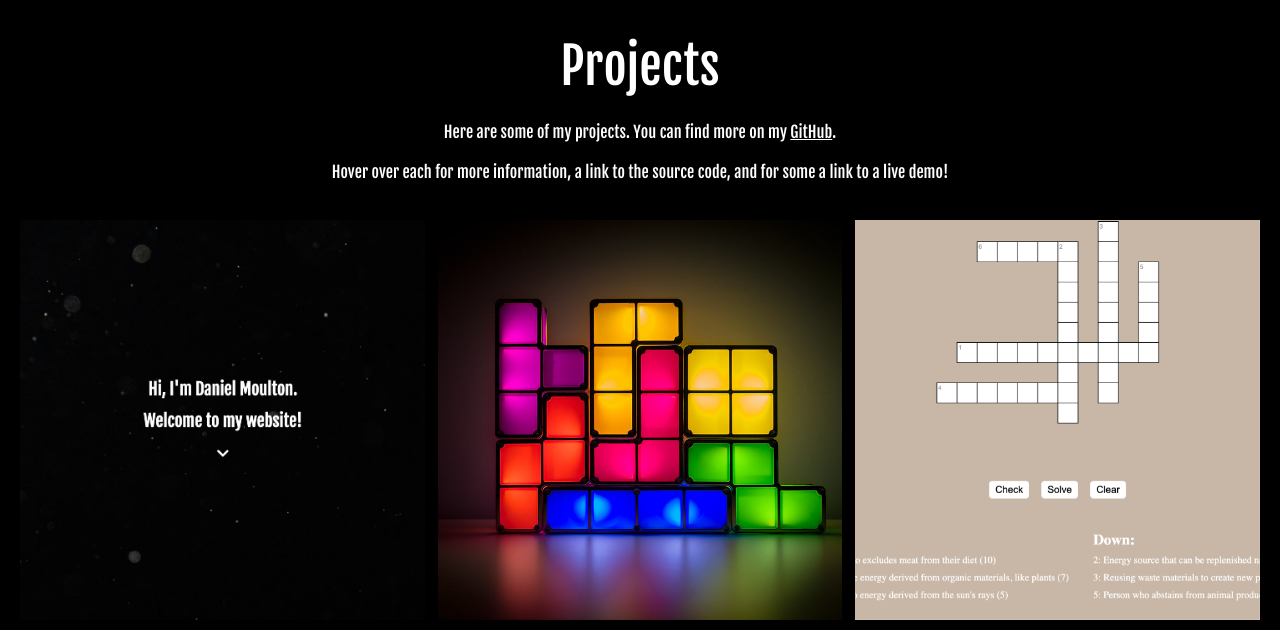
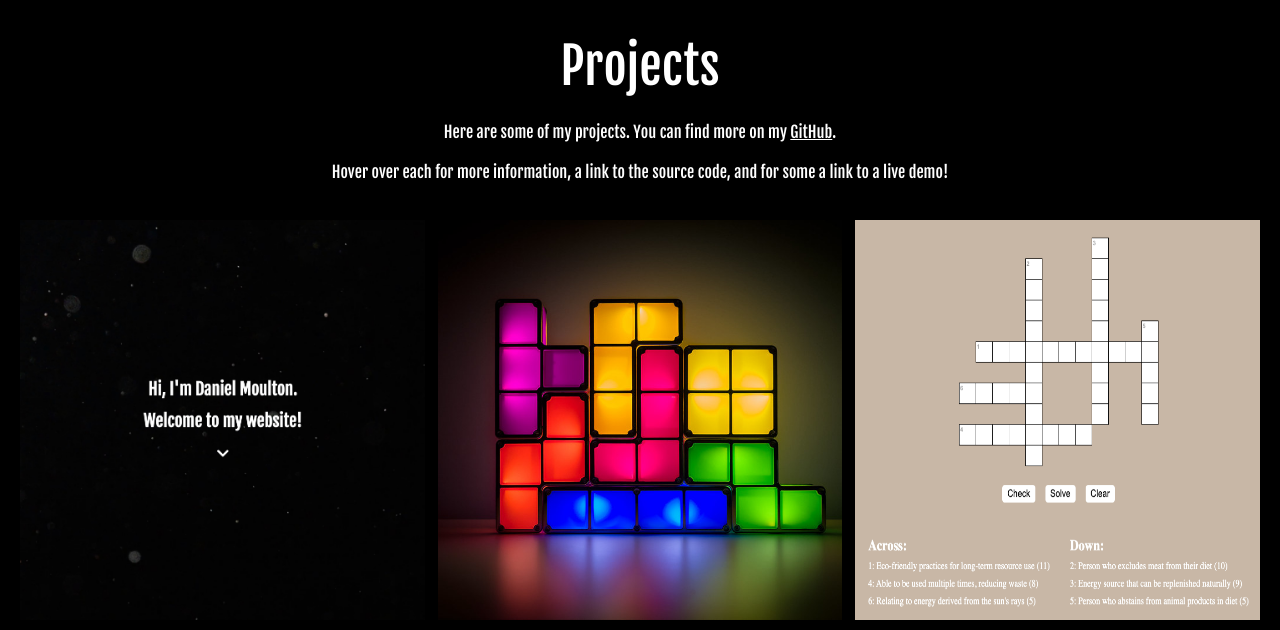
Before and after one commit to daniel-moulton/personalWebsite, a PHP site: page / in a window 1280 px wide. Shown: the part 1468-2098 px from the top of the page. Run offline with PHP 8.4, Linux system fonts and the light colour scheme; some libraries are stand-ins or nearby versions.

Commit message:
Image size changes and updated hovers for projects

```diff
--- a/index.html
+++ b/index.html
@@ -181,8 +181,8 @@
                     </div>
                 </div>
                 <div class="item">
-                    <img src="src/images/crosswordImage.png"
-                        alt="Crossword Project Image"/>
+                    <img src="src/images/crosswordImageCropped.png"
+                        alt="Crossword Project Image" style="object-fit: fill;"/>
                     <div class="projectHover">
                         <div class="hoverText">
                             <p>Crossword Game</p>
@@ -235,7 +235,7 @@
                 </div>
                 <div class="item">
                     <img src="src/images/newsAppImage.png"
-                        alt="News App Project Image" style="object-fit: cover; object-position: top;"/>
+                        alt="News App Project Image" style="object-fit: contain; background-color: #000"/>
                     <div class="projectHover">
                         <div class="hoverText">
                             <p>Android News Application</p>
@@ -249,8 +249,7 @@
                                 favourite search query for quick access.
                             </p>
                             <p>
-                                User friendly interface that auto focuses onto
-                                the next logical cell when typing and deleting.
+                                Uses a news API to retrieve articles and displays them in a recycler view.
                             </p>
                             <p>Languages used: Java, XML</p>
                         </div>
--- a/style.css
+++ b/style.css
@@ -258,7 +258,8 @@ a:hover img {
   align-items: center; /* Center the grid items vertically */
   margin-top: 2vh;
   position: relative; /* Position the container relative to the viewport */
-  padding: 20px; /* Add some padding to the container */
+  padding: 20px;
+  padding-bottom: 75px;
 }
 
 .item {
```
Also changed, not shown: src/images/crosswordImageCropped.png (added), 1 other file.
